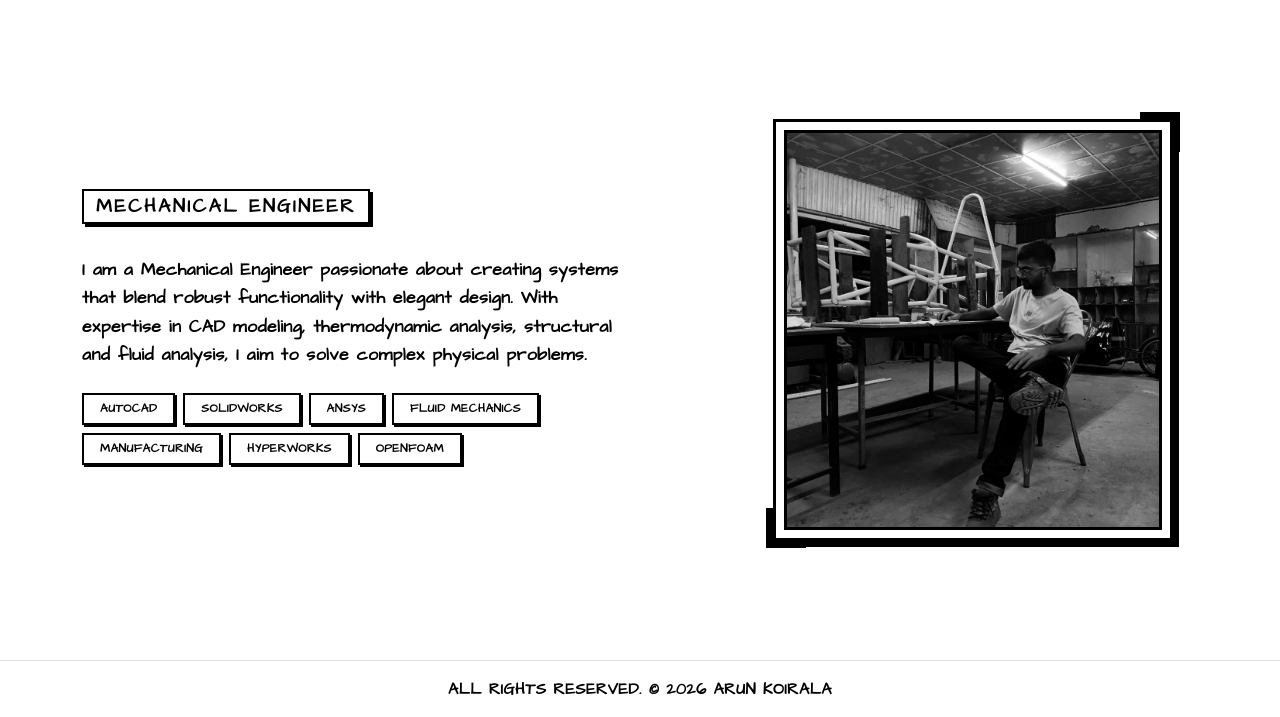
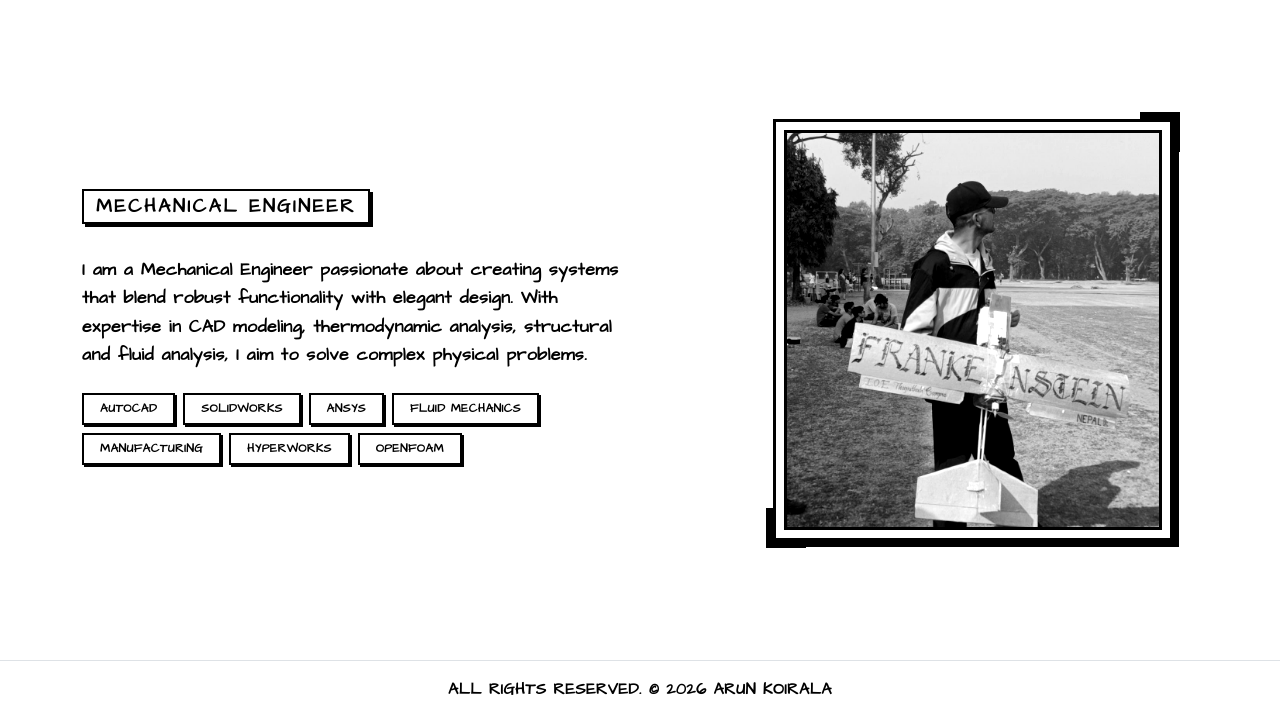
Before and after one commit to arunko23/Portfolio-Website, a plain HTML site: page about.html in a window 1280 px wide. Shown: the part 83-800 px from the top of the page. Drawn offline with nearby package versions, Linux system fonts and the light colour scheme.

Commit message:
Update about.html

```diff
--- a/about.html
+++ b/about.html
@@ -75,8 +75,8 @@
             </div>
             <div class="col-lg-5">
                 <div class="comic-panel position-relative text-center p-2 bg-white mx-auto" style="max-width: 400px;">
-                    <img src="Me.jpeg" alt="Profile" class="img-fluid"
-                        style="object-fit: cover; max-height: 400px; width: 100%; border: 3px solid #000; filter: grayscale(100%) contrast(110%);">
+                    <img src="me2.jpeg" alt="Profile" class="img-fluid"
+                        style="object-fit: cover; max-height: 400px; width: 100%; border: 3px solid #000; filter: grayscale(110%) contrast(120%);">
 
                     <!-- Decorative Element -->
                     <div
```
